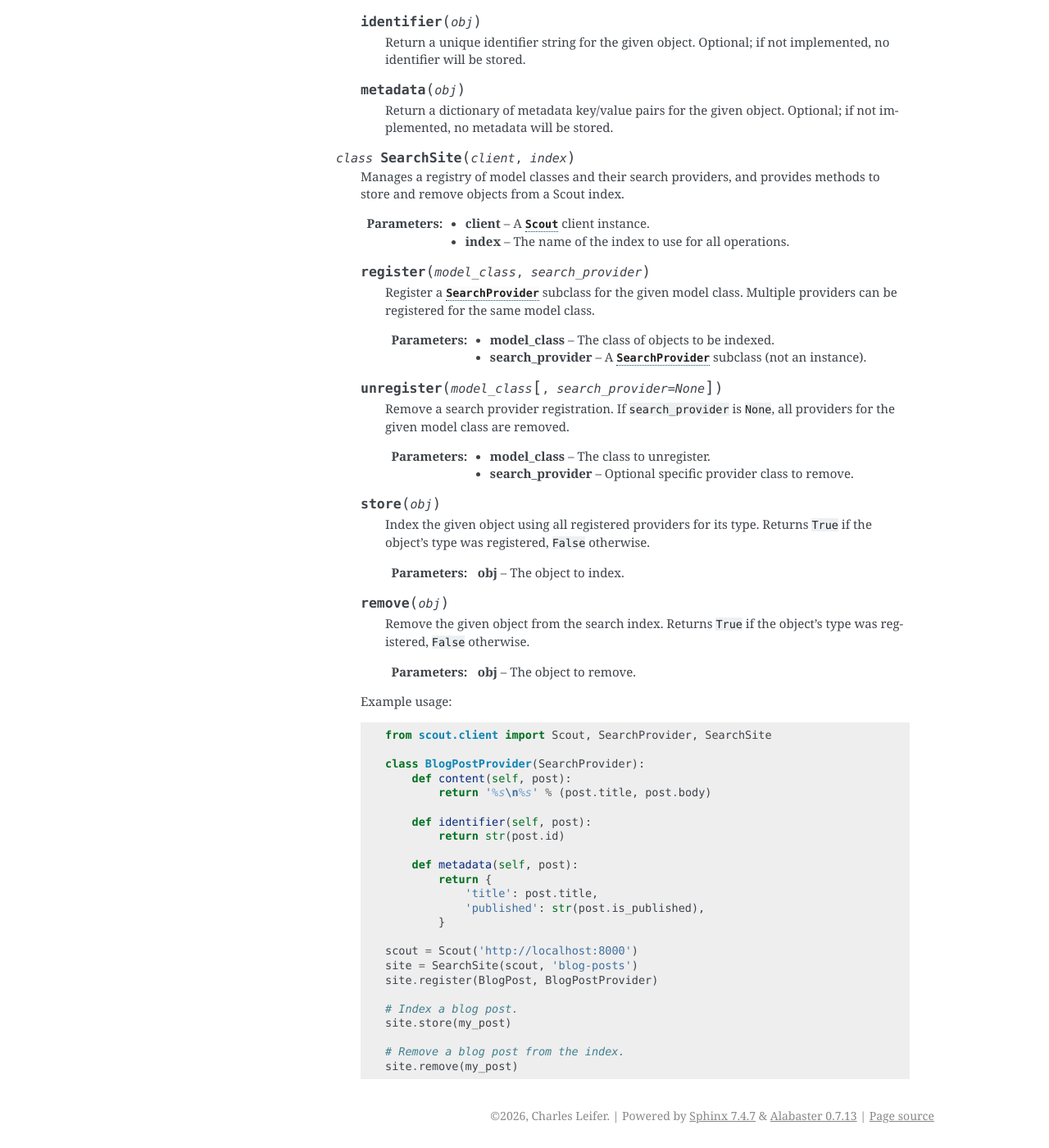
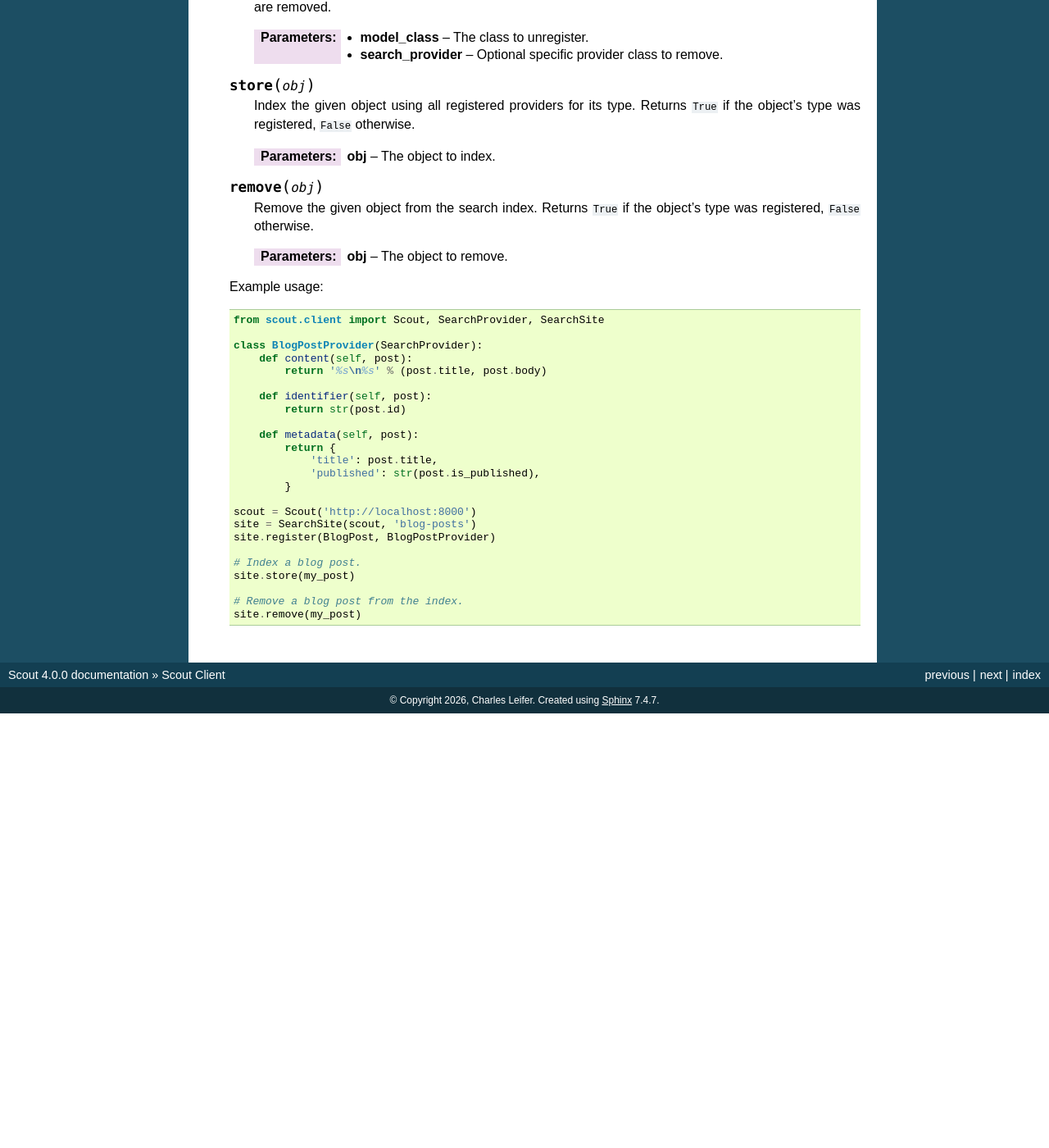
Before and after one commit to coleifer/scout, a Sphinx documentation site: the page built from docs/client.rst, in a window 1280 px wide and 1400 px high, scrolled down 5934 px. Shown: the whole window at 82% size. Built offline with Sphinx 7.4.7, drawn with Linux system fonts in a browser that asks for light colours; after the commit the page ends 6804 px from its top, so only the background shows below that; some of the changed text lies outside the part shown.

Commit message:
Revert to default sphinx

```diff
--- a/docs/conf.py
+++ b/docs/conf.py
@@ -98,14 +98,14 @@ pygments_style = 'sphinx'
 
 # The theme to use for HTML and HTML Help pages.  See the documentation for
 # a list of builtin themes.
-html_theme = 'alabaster'
-html_theme_options = {
-    'github_user': 'coleifer',
-    'github_repo': 'scout',
-    'page_width': '1000px',
-    'sidebar_width': '240px',
-    'font_size': '15px',
-}
+html_theme = 'default'
+#html_theme_options = {
+#    'github_user': 'coleifer',
+#    'github_repo': 'scout',
+#    'page_width': '1000px',
+#    'sidebar_width': '240px',
+#    'font_size': '15px',
+#}
 
 # Theme options are theme-specific and customize the look and feel of a theme
 # further.  For a list of options available for each theme, see the
```
